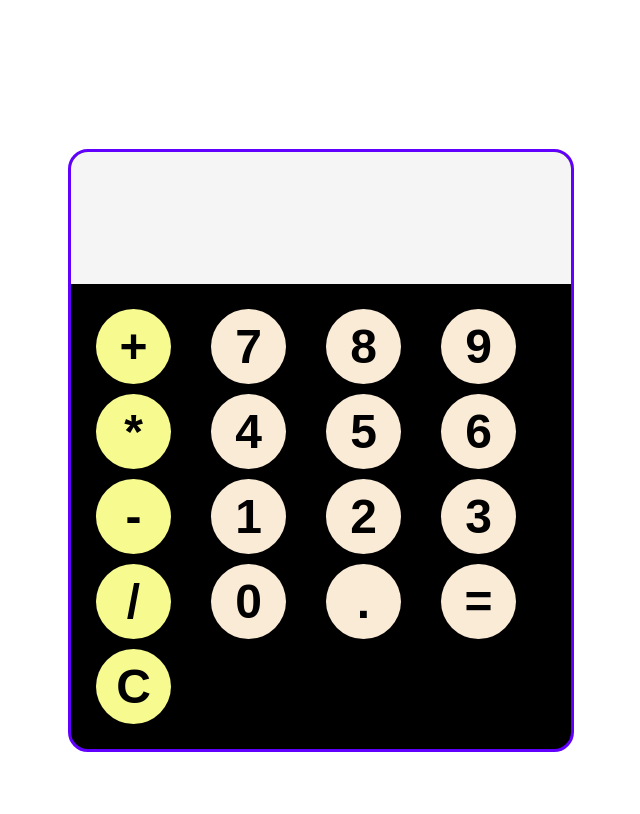
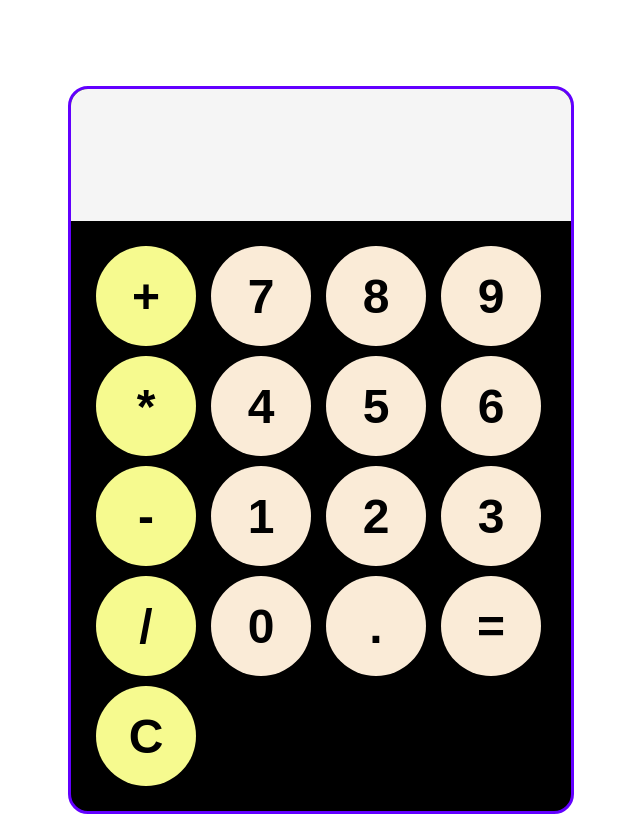
Before and after one commit to samyamay2005/calculator, a plain HTML site: page index.html in a window 1280 px wide. Shown: the whole page, without its empty margins (319-959 px from the left). Drawn offline with Linux system fonts and the light colour scheme.

Commit message:
Update style.css

```diff
--- a/style.css
+++ b/style.css
@@ -31,8 +31,8 @@ body{
     padding: 25px;
 }
 button{
-    width:75px;
-    height: 75px;
+    width: 100px;
+    height: 100px;
     border-radius: 50%;
     border: none;
     background-color: antiquewhite;
@@ -49,3 +49,4 @@ button:active{
 .operators{
     background-color: rgb(246, 250, 143);
 }
+@media
```
